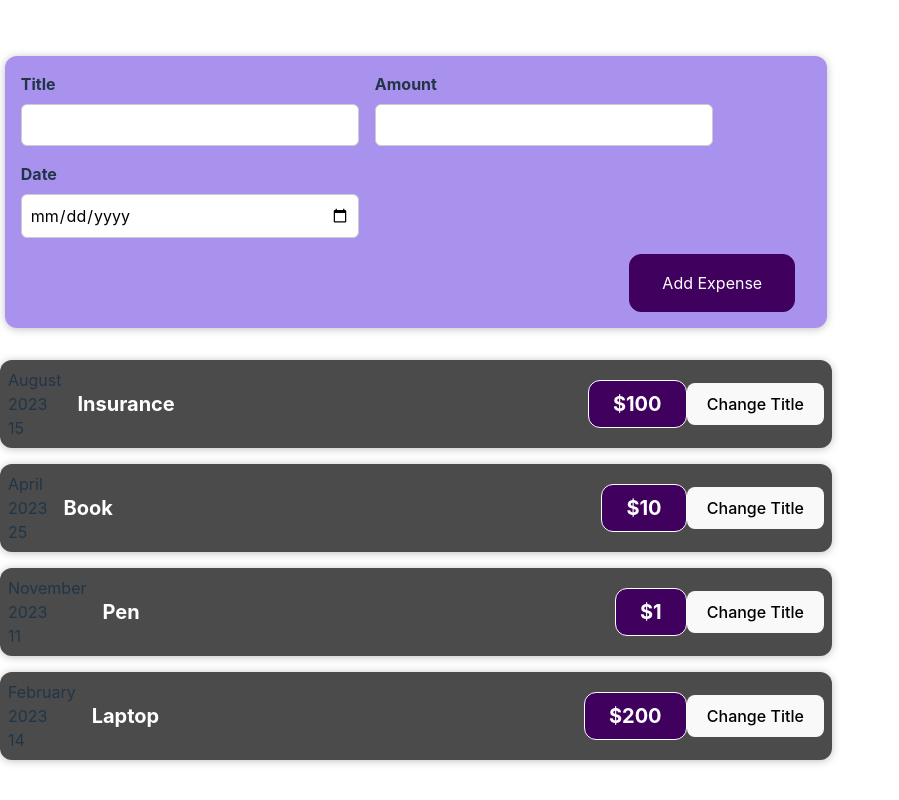
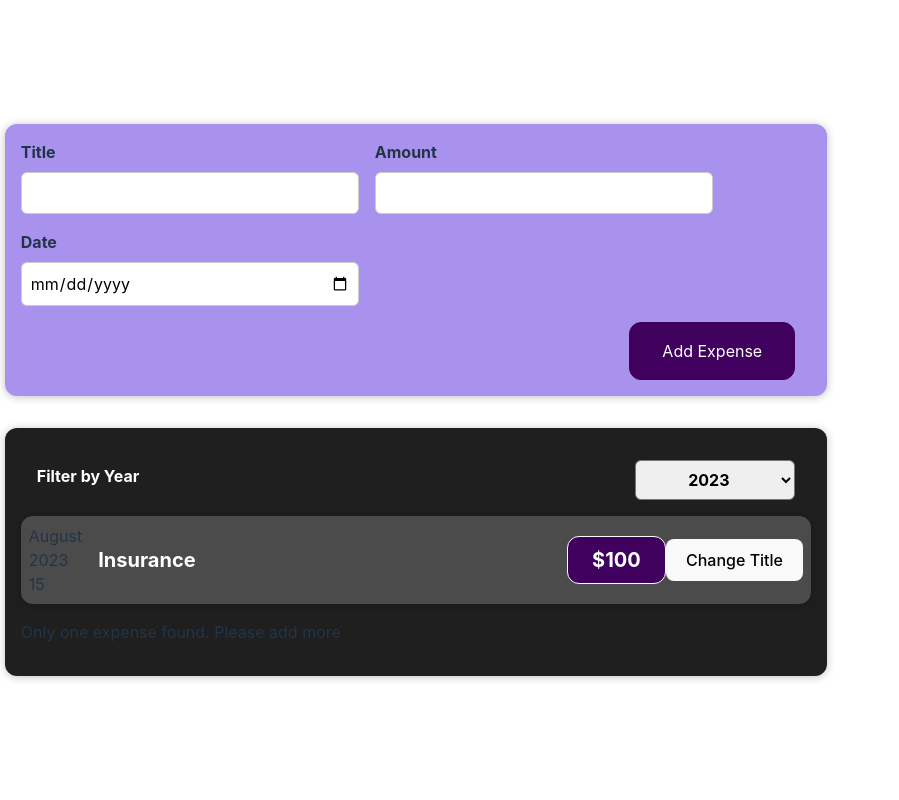
Before and after one commit to karanBais/MY-PROJECT, a React (Vite) app: page / in a window 1280 px wide. Shown: the whole page, without its empty margins (0-899 px from the left). Built offline with nearby package versions, Linux system fonts and the light colour scheme.

Commit message:
workingCode

```diff
--- a/src/App.jsx
+++ b/src/App.jsx
@@ -1,56 +1,31 @@
+import React, {useState} from "react";
 import Expenses from "./Components/Expenses";
 import NewExpense from "./Components/NewExpense/NewExpense"
 
-function App() {
-  const expenses = [
-    { id: "1", date: new Date(2023, 7, 15), title: "Insurance", price: 100 },
-    { id: "2", date: new Date(2023, 3, 25), title: "Book", price: 10 },
-    { id: "3", date: new Date(2023, 10, 11), title: "Pen", price: 1 },
-    { id: "4", date: new Date(2023, 1, 14), title: "Laptop", price: 200 },
-  ];
+const DUMMY_EXPENSES = [
+  { id: 1, title: "Insurance", date: new Date(2023, 7, 15), price: 100 },
+  { id: 2, title: "Book", date: new Date(2024, 8, 25), price: 10 },
+  { id: 3, title: "Pen", date: new Date(2025, 2, 10), price: 1 },
+  { id: 4, title: "Laptop", date: new Date(2024, 9, 17), price: 200 },
+];
 
-  const getExpenseDataHandler = (expenseDataRecive) =>{
-    console.log(expenseDataRecive);
+const App = () => {
+  const [expenses, setExpenses] = useState(DUMMY_EXPENSES);
+
+  const addExpenseHandler = (expense) =>{
+    setExpenses((prevExpense) =>{
+      return [expense, ...prevExpense];
+    })
+    console.log(expense);
   };
 
 
   return (
     <div>
-      <NewExpense onExpenseData={getExpenseDataHandler} />
-     <Expenses expenses={expenses}></Expenses>
+      <NewExpense onAddExpense={addExpenseHandler} />
+     <Expenses expenses={expenses} />
     </div>
   );
 }
 
 export default App;
-
-
-
-
-
-// "TypeError: Cannot assign to read only property 'message' of object 'SyntaxError: /src/components/NewExpense/NewExpense.js: 'return' outside of function. (10:5)
-
-//    8 |      };
-//    9 |
-// > 10 |      return(
-//      |      ^
-//   11 |          <div className="new-expense">
-//   12 |              <ExpenseForm  onSaveExpenseData={saveExpenseDataHandler}/>
-//   13 |          </div>'
-//     at https://2-13-2-sandpack.codesandbox.io/static/js/sandbox.1f8cbcbe3.js:1:251241
-//     at ze.handleCallResponse (https://2-13-2-sandpack.codesandbox.io/static/js/sandbox.1f8cbcbe3.js:1:251360)
-//     at ze.handleMessage (https://2-13-2-sandpack.codesandbox.io/static/js/sandbox.1f8cbcbe3.js:1:249855)
-//     at Worker.<anonymous> (https://2-13-2-sandpack.codesandbox.io/static/js/sandbox.1f8cbcbe3.js:1:250340)"
-// "TypeError: Cannot assign to read only property 'message' of object 'SyntaxError: /src/components/NewExpense/NewExpense.js: 'return' outside of function. (10:5)
-
-//    8 |      };
-//    9 |
-// > 10 |      return(
-//      |      ^
-//   11 |          <div className="new-expense">
-//   12 |              <ExpenseForm  onSaveExpenseData={saveExpenseDataHandler}/>
-//   13 |          </div>'
-//     at https://2-13-2-sandpack.codesandbox.io/static/js/sandbox.1f8cbcbe3.js:1:251241
-//     at ze.handleCallResponse (https://2-13-2-sandpack.codesandbox.io/static/js/sandbox.1f8cbcbe3.js:1:251360)
-//     at ze.handleMessage (https://2-13-2-sandpack.codesandbox.io/static/js/sandbox.1f8cbcbe3.js:1:249855)
-//     at Worker.<anonymous> (
--- a/src/Components/Expenses.jsx
+++ b/src/Components/Expenses.jsx
@@ -1,20 +1,51 @@
+import React, { useState } from "react";
 import ExpenseItem from "./ExpenseItem";
-import "./Expenses.css"
-function Expenses(props){
-  return(
-    <div>
-      {props.expenses.map((expense, ) => {
-        return (
+import ExpensesFilter from "./ExpensesFilter";
+import "./Expenses.css";
+import Card from "./UI/Card";
+
+const Expenses = (props) => {
+  const [filteredYear, setFilteredYear] = useState("2023");
+
+  const changeFilterHandler = (selectedYear) => {
+    setFilteredYear(selectedYear);
+  };
+
+  const filteredExpenses = props.expenses.filter((expense) => {
+    return expense.date.getFullYear().toString() === filteredYear;
+  });
+
+  let expensesContent = <p>No expenses found</p>;
+
+
+  if (filteredExpenses.length > 0) {
+    expensesContent = (
+      <>
+        {filteredExpenses.map((expense) => (
           <ExpenseItem
             key={expense.id}
+            title={expense.title}
             date={expense.date}
-            title={expense.title}
             price={expense.price}
-          ></ExpenseItem>
-        );
-      })}
-    </div>
-  )
-}
+          />
+        ))}
 
-export default Expenses
+        {filteredExpenses.length === 1 && (
+          <p>Only one expense found. Please add more</p>
+        )}
+      </>
+    );
+  }
+
+  return (
+    <Card className="expenses">
+      <ExpensesFilter
+        selected={filteredYear}
+        onChangeFilter={changeFilterHandler}
+      />
+      {expensesContent}
+    </Card>
+  );
+};
+
+export default Expenses;
--- /dev/null
+++ b/src/Components/ExpensesFilter.css
@@ -0,0 +1,24 @@
+.expenses-filter {
+    color: white;
+    padding: 0 1rem;
+  }
+
+  .expenses-filter__control {
+    display: flex;
+    width: 100%;
+    align-items: center;
+    justify-content: space-between;
+    margin: 1rem 0;
+  }
+
+  .expenses-filter label {
+    font-weight: bold;
+    margin-bottom: 0.5rem;
+  }
+
+  .expenses-filter select {
+    font: inherit;
+    padding: 0.5rem 3rem;
+    font-weight: bold;
+    border-radius: 6px;
+  }
--- /dev/null
+++ b/src/Components/ExpensesFilter.jsx
@@ -0,0 +1,28 @@
+import React from "react";
+import "./ExpensesFilter.css";
+
+const ExpensesFilter = (props) => {
+  const dropdownChangeHandler = (event) => {
+    props.onChangeFilter(event.target.value);
+  };
+
+  return (
+    <div className="expenses-filter">
+      <div className="expenses-filter__control">
+        <label htmlFor="year-dropdown">Filter by Year</label>
+        <select
+          value={props.selected}
+          onChange={dropdownChangeHandler}
+          id="year-dropdown"
+        >
+          <option value="2023">2023</option>
+          <option value="2024">2024</option>
+          <option value="2025">2025</option>
+          <option value="2026">2026</option>
+        </select>
+      </div>
+    </div>
+  );
+};
+
+export default ExpensesFilter;
--- a/src/Components/NewExpense/ExpenseForm.jsx
+++ b/src/Components/NewExpense/ExpenseForm.jsx
@@ -42,7 +42,7 @@
     // Creating an expense data object
     const expenseData = {
       title: userInput.enteredTitle,
-      amount: userInput.enteredAmount,
+      price: userInput.enteredAmount,
       date: new Date(userInput.enteredDate),
     };
 
```
